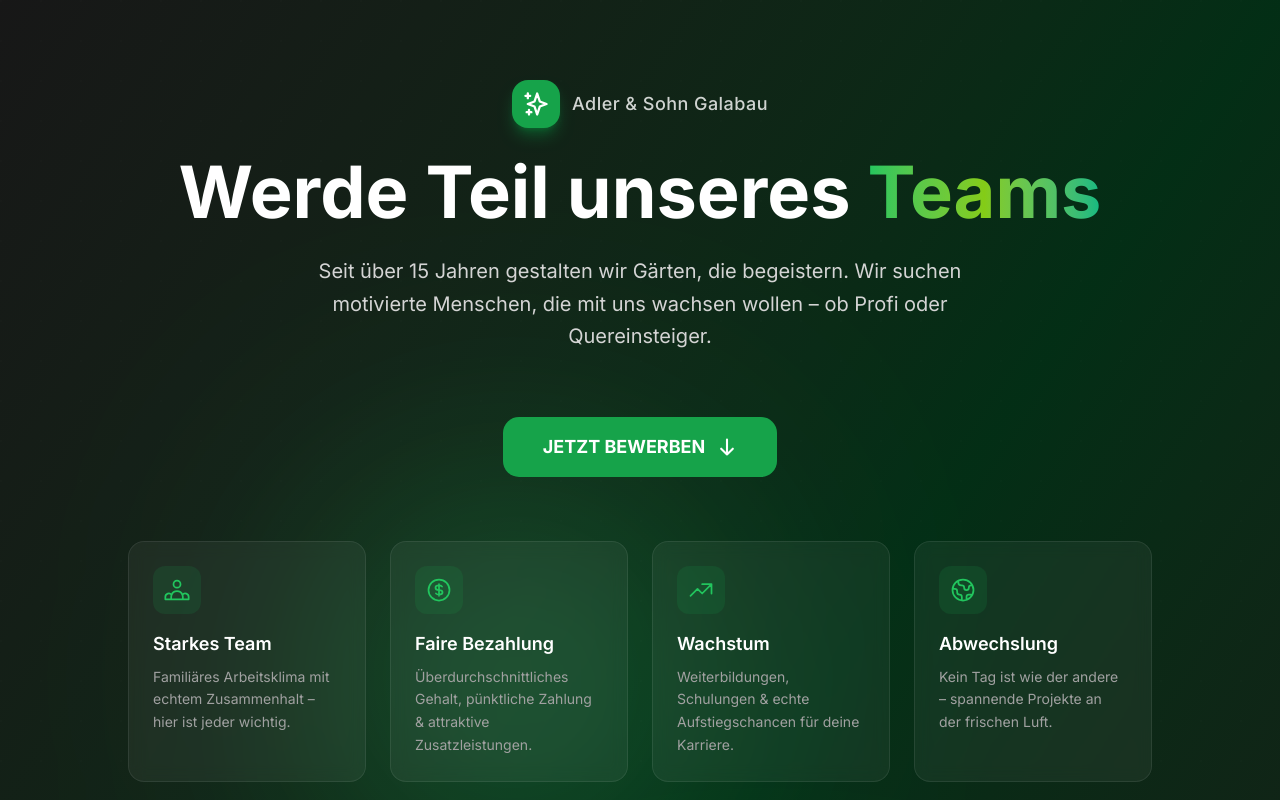
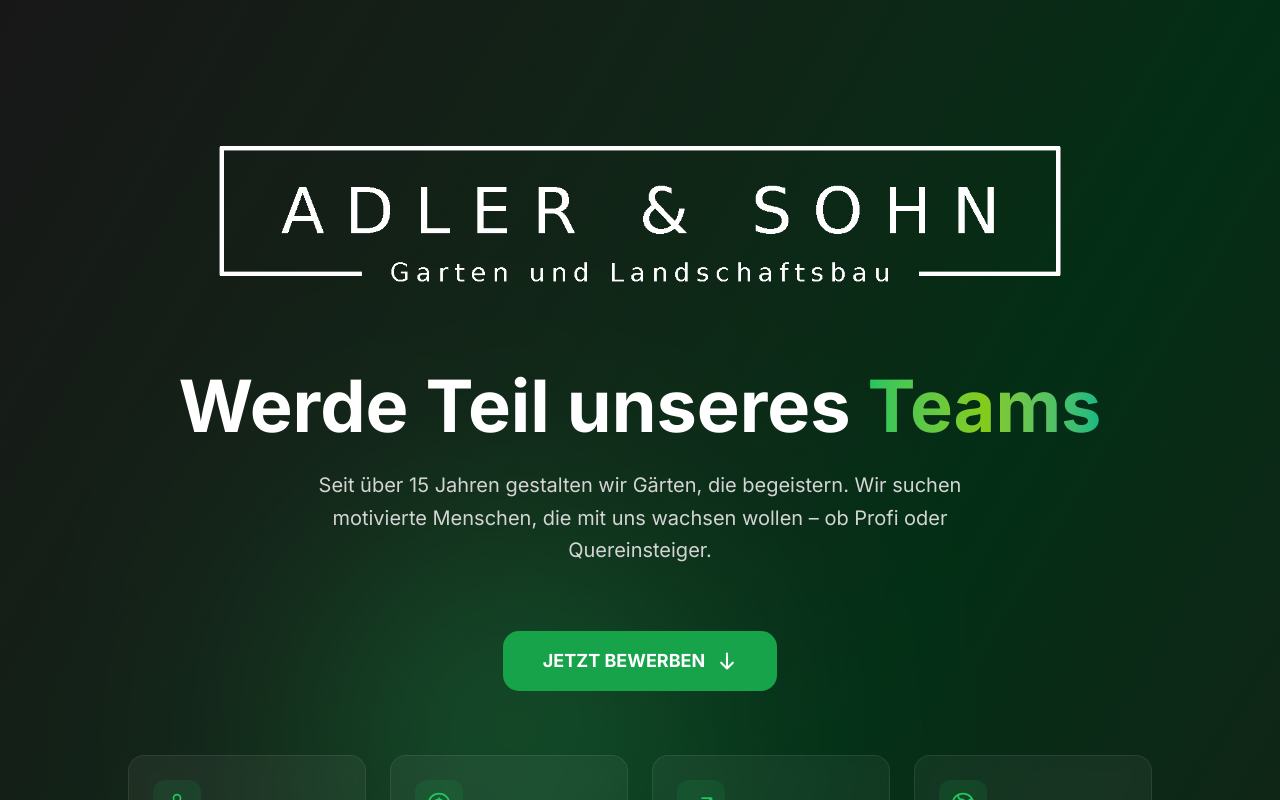
Before and after one commit to RsaSquad/garten-adler-website, a Next.js app: page /karriere in a window 1280 px wide. Shown: the top 800 px of the page. Built offline with nearby package versions, Linux system fonts and the light colour scheme.

Commit message:
feat: Logo auf Karriere-Seite hinzugefuegt

```diff
--- a/src/components/BewerbungsFunnel.tsx
+++ b/src/components/BewerbungsFunnel.tsx
@@ -2,6 +2,7 @@
 
 import React, { useState } from 'react';
 import Link from 'next/link';
+import Image from 'next/image';
 
 type Position =
   | 'Landschaftsgärtner/in (m/w/d)'
@@ -212,12 +213,7 @@ export default function BewerbungsFunnel() {
           {/* Logo & Company Name */}
           <div className="text-center mb-12 md:mb-16 animate-fadeInUp">
             <div className="inline-flex items-center gap-3 mb-6">
-              <div className="w-12 h-12 rounded-2xl bg-[var(--primary-green)] flex items-center justify-center shadow-lg shadow-green-500/30">
-                <svg className="w-7 h-7 text-white" fill="none" viewBox="0 0 24 24" stroke="currentColor">
-                  <path strokeLinecap="round" strokeLinejoin="round" strokeWidth={2} d="M5 3v4M3 5h4M6 17v4m-2-2h4m5-16l2.286 6.857L21 12l-5.714 2.143L13 21l-2.286-6.857L5 12l5.714-2.143L13 3z" />
-                </svg>
-              </div>
-              <span className="text-white/80 text-lg font-medium tracking-wide">Adler & Sohn Galabau</span>
+              <Image src="/images/logo.png" alt="Adler & Sohn Galabau" width={160} height={60} className="h-14 w-auto" />
             </div>
 
             <h1 className="text-4xl md:text-6xl lg:text-7xl font-bold text-white mb-6 leading-[1.1]">
```
